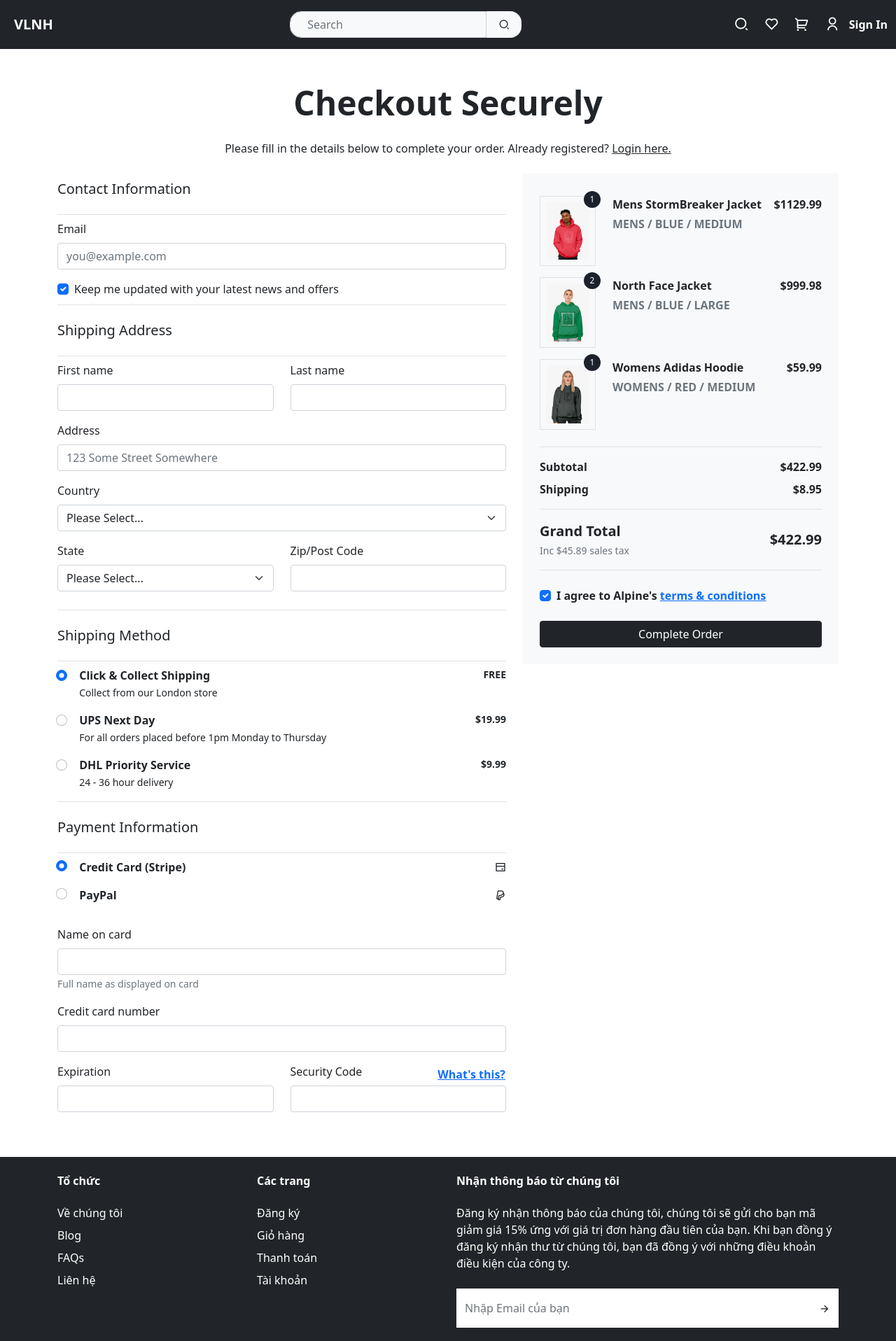
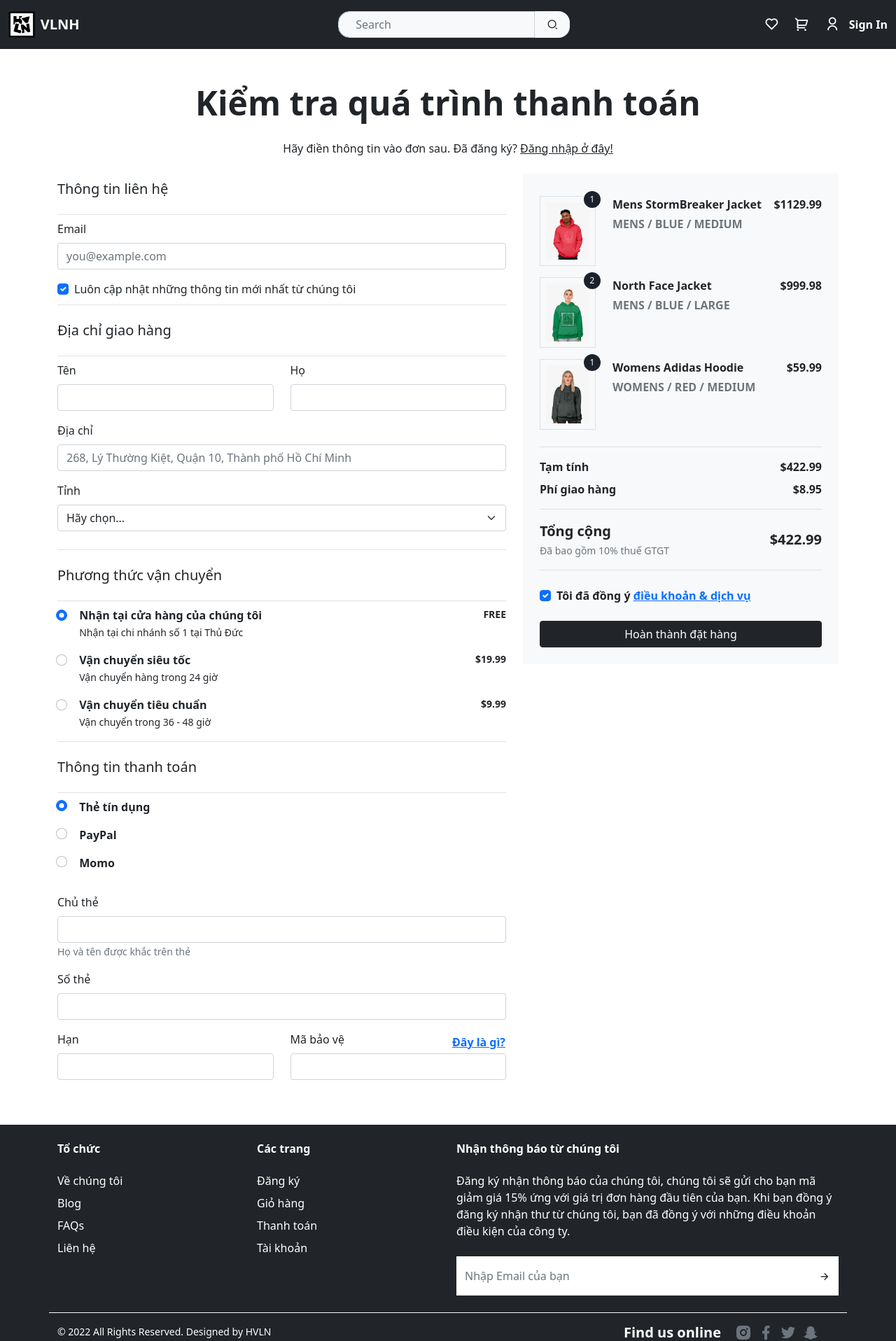
Before and after one commit to thanhhung270502/VLNHShop, a PHP site: page /checkout.php in a window 1280 px wide. Shown: the top 1916 px of the page at 70% size. Run offline with PHP 8.4, Linux system fonts and the light colour scheme.

Commit message:
Update header and translate checkout.php to Vietnamese

```diff
--- a/app/views/checkout.php
+++ b/app/views/checkout.php
@@ -25,12 +25,12 @@
 
         <!-- Checkout Title -->
         <h1 class="mb-4 display-5 fw-bold text-center">
-            Checkout Securely
+            Kiểm tra quá trình thanh toán
         </h1>
 
         <p class="text-center mx-auto">
-            Please fill in the details below to complete your order. Already registered?
-            <a class="text-dark" href="#">Login here.</a>
+            Hãy điền thông tin vào đơn sau. Đã đăng ký?
+            <a class="text-dark" href="login.php">Đăng nhập ở đây!</a>
         </p>
         <!-- /Checkout Title -->
 
@@ -40,7 +40,7 @@
             <div class="col-12 col-lg-6 col-xl-7">
                 <!-- Get Contact Information -->
                 <div class="checkout-panel">
-                    <h5 class="title-checkout pb-4 border-bottom">Contact Information</h5>
+                    <h5 class="title-checkout pb-4 border-bottom">Thông tin liên hệ</h5>
                     <div class="row">
 
                         <!-- Email-->
@@ -53,8 +53,7 @@
                             <!-- Mailing List Signup-->
                             <div class="form-group form-check m-0 mt-3">
                                 <input type="checkbox" class="form-check-input" id="add-mailinglist" checked="">
-                                <label class="form-check-label" for="add-mailinglist">Keep me updated with your latest
-                                    news and offers</label>
+                                <label class="form-check-label" for="add-mailinglist">Luôn cập nhật những thông tin mới nhất từ chúng tôi</label>
                             </div>
                         </div>
 
@@ -65,12 +64,12 @@
 
                 <!-- Shipping Address -->
                 <div class="checkout-panel" data-form-type="shipping">
-                    <h5 class="title-checkout border-top border-bottom py-4">Shipping Address</h5>
+                    <h5 class="title-checkout border-top border-bottom py-4">Địa chỉ giao hàng</h5>
                     <div class="row">
                         <!-- First Name-->
                         <div class="col-sm-6">
                             <div class="form-group">
-                                <label for="firstName" class="form-label">First name</label>
+                                <label for="firstName" class="form-label">Tên</label>
                                 <input type="text" class="form-control" id="firstName" placeholder="" value=""
                                     required="">
                             </div>
@@ -79,7 +78,7 @@
                         <!-- Last Name-->
                         <div class="col-sm-6">
                             <div class="form-group">
-                                <label for="lastName" class="form-label">Last name</label>
+                                <label for="lastName" class="form-label">Họ</label>
                                 <input type="text" class="form-control" id="lastName" placeholder="" value=""
                                     required="">
                             </div>
@@ -88,41 +87,20 @@
                         <!-- Address-->
                         <div class="col-12">
                             <div class="form-group">
-                                <label for="address" class="form-label">Address</label>
+                                <label for="address" class="form-label">Địa chỉ</label>
                                 <input type="text" class="form-control" id="address"
-                                    placeholder="123 Some Street Somewhere" required="">
+                                    placeholder="268, Lý Thường Kiệt, Quận 10, Thành phố Hồ Chí Minh" required="">
                             </div>
                         </div>
 
                         <!-- Country-->
                         <div class="col-md-12">
                             <div class="form-group">
-                                <label for="country" class="form-label">Country</label>
+                                <label for="country" class="form-label">Tỉnh</label>
                                 <select class="form-select" id="country" required="">
-                                    <option value="">Please Select...</option>
-                                    <option>United States</option>
+                                    <option value="">Hãy chọn...</option>
+                                    <option>Thành phố Hồ Chí Minh</option>
                                 </select>
-                            </div>
-                        </div>
-
-                        <!-- State-->
-                        <div class="col-md-6">
-                            <div class="form-group">
-                                <label for="state" class="form-label">State</label>
-                                <select class="form-select" id="state" required="">
-                                    <option value="">Please Select...</option>
-                                    <option>California</option>
-                                </select>
-                            </div>
-                        </div>
-
-                        <!-- Post Code-->
-                        <div class="col-md-6">
-                            <div class="form-group">
-                                <label for="zip" class="form-label">Zip/Post Code</label>
-                                <input type="text" class="form-control" id="zip" placeholder="" required=""
-                                    data-form-type="address,zip" data-kwimpalastatus="alive"
-                                    data-kwimpalaid="1670523824996-6">
                             </div>
                         </div>
                     </div>
@@ -131,7 +109,7 @@
 
                 <!-- Shipping Method -->
                 <div class="checkout-panel">
-                    <h5 class="title-checkout border-bottom border-top py-4">Shipping Method</h5>
+                    <h5 class="title-checkout border-bottom border-top py-4">Phương thức vận chuyển</h5>
 
                     <!-- Shipping Option-->
                     <div class="form-check form-group form-check-custom form-radio-custom mb-3">
@@ -140,8 +118,8 @@
                         <label class="form-check-label" for="checkoutShippingMethodOne">
                             <span class="d-flex justify-content-between align-items-start w-100">
                                 <span>
-                                    <span class="mb-0 fw-bolder d-block">Click &amp; Collect Shipping</span>
-                                    <small class="">Collect from our London store</small>
+                                    <span class="mb-0 fw-bolder d-block">Nhận tại cửa hàng của chúng tôi</span>
+                                    <small class="">Nhận tại chi nhánh số 1 tại Thủ Đức</small>
                                 </span>
                                 <span class="small fw-bolder text-uppercase">Free</span>
                             </span>
@@ -155,8 +133,8 @@
                         <label class="form-check-label" for="checkoutShippingMethodTwo">
                             <span class="d-flex justify-content-between align-items-start">
                                 <span>
-                                    <span class="mb-0 fw-bolder d-block">UPS Next Day</span>
-                                    <small class="">For all orders placed before 1pm Monday to Thursday</small>
+                                    <span class="mb-0 fw-bolder d-block">Vận chuyển siêu tốc</span>
+                                    <small class="">Vận chuyển hàng trong 24 giờ</small>
                                 </span>
                                 <span class="small fw-bolder text-uppercase">$19.99</span>
                             </span>
@@ -170,8 +148,8 @@
                         <label class="form-check-label" for="checkoutShippingMethodThree">
                             <span class="d-flex justify-content-between align-items-start">
                                 <span>
-                                    <span class="mb-0 fw-bolder d-block">DHL Priority Service</span>
-                                    <small class="">24 - 36 hour delivery</small>
+                                    <span class="mb-0 fw-bolder d-block">Vận chuyển tiêu chuẩn</span>
+                                    <small class="">Vận chuyển trong 36 - 48 giờ</small>
                                 </span>
                                 <span class="small fw-bolder text-uppercase">$9.99</span>
                             </span>
@@ -182,7 +160,7 @@
 
                 <!-- Payment -->
                 <div class="checkout-panel" data-dashlane-rid="6f1e2c758b1b82b3" data-form-type="payment">
-                    <h5 class="title-checkout border-top border-bottom py-4">Payment Information</h5>
+                    <h5 class="title-checkout border-top border-bottom py-4">Thông tin thanh toán</h5>
 
                     <div class="row">
                         <!-- Payment Option-->
@@ -194,9 +172,8 @@
                                 <label class="form-check-label" for="checkoutPaymentStripe">
                                     <span class="d-flex justify-content-between align-items-start">
                                         <span>
-                                            <span class="mb-0 fw-bolder d-block">Credit Card (Stripe)</span>
+                                            <span class="mb-0 fw-bolder d-block">Thẻ tín dụng</span>
                                         </span>
-                                        <i class="ri-bank-card-line"></i>
                                     </span>
                                 </label>
                             </div>
@@ -213,12 +190,26 @@
                                         <span>
                                             <span class="mb-0 fw-bolder d-block">PayPal</span>
                                         </span>
-                                        <i class="ri-paypal-line"></i>
                                     </span>
                                 </label>
                             </div>
                         </div>
 
+                        <!-- Payment Option-->
+                        <div class="col-12">
+                            <div class="form-check form-group form-check-custom form-radio-custom mb-3">
+                                <input class="form-check-input" type="radio" name="checkoutPaymentMethod"
+                                    id="checkoutPaymentMomo" data-dashlane-rid="bc56ab365afa18c8"
+                                    data-form-type="payment,type" data-kwimpalastatus="dead">
+                                <label class="form-check-label" for="checkoutPaymentMomo">
+                                    <span class="d-flex justify-content-between align-items-start">
+                                        <span>
+                                            <span class="mb-0 fw-bolder d-block">Momo</span>
+                                        </span>
+                                    </span>
+                                </label>
+                            </div>
+                        </div>
                     </div>
 
                     <!-- Payment Details-->
@@ -226,17 +217,17 @@
                         <div class="row pt-3">
                             <div class="col-md-12">
                                 <div class="form-group">
-                                    <label for="cc-name" class="form-label">Name on card</label>
+                                    <label for="cc-name" class="form-label">Chủ thẻ</label>
                                     <input type="text" class="form-control" id="cc-name" placeholder="" required=""
                                         data-dashlane-rid="f6c038e757f8c296" data-form-type="name,credit_card,payment"
                                         data-kwimpalastatus="alive" data-kwimpalaid="1670526377289-10">
-                                    <small class="text-muted">Full name as displayed on card</small>
+                                    <small class="text-muted">Họ và tên được khắc trên thẻ</small>
                                 </div>
                             </div>
 
                             <div class="col-md-12">
                                 <div class="form-group">
-                                    <label for="cc-number" class="form-label">Credit card number</label>
+                                    <label for="cc-number" class="form-label">Số thẻ</label>
                                     <input type="text" class="form-control" id="cc-number" placeholder="" required=""
                                         data-dashlane-rid="97dcdecbe44e1f9d" data-form-type="payment,number,credit_card"
                                         data-kwimpalastatus="alive" data-kwimpalaid="1670526377289-11">
@@ -245,7 +236,7 @@
 
                             <div class="col-md-6">
                                 <div class="form-group">
-                                    <label for="cc-expiration" class="form-label">Expiration</label>
+                                    <label for="cc-expiration" class="form-label">Hạn</label>
                                     <input type="text" class="form-control" id="cc-expiration" placeholder=""
                                         required="" data-dashlane-rid="1faf5e54474b4bc5"
                                         data-form-type="date,expiration,credit_card,payment" data-kwimpalastatus="alive"
@@ -257,14 +248,13 @@
                                 <div class="form-group">
                                     <div class="d-flex">
                                         <label for="cc-cvv"
-                                            class="form-label d-flex w-100 justify-content-between align-items-center">Security
-                                            Code</label>
+                                            class="form-label d-flex w-100 justify-content-between align-items-center">Mã bảo vệ</label>
                                         <button type="button" class="btn btn-link p-0 fw-bolder fs-xs text-nowrap"
                                             data-bs-toggle="tooltip" data-bs-placement="top" title=""
                                             data-bs-original-title="A CVV is a number on your credit card or debit card that's in addition to your credit card number and expiration date"
                                             data-dashlane-rid="4994ab64affc0f7c" data-form-type="other"
                                             data-dashlane-label="true">
-                                            What's this?
+                                            Đây là gì?
                                         </button>
                                     </div>
                                     <input type="text" class="form-control" id="cc-cvv" placeholder="" required=""
@@ -342,19 +332,19 @@
                     </div>
                     <div class="py-3 border-bottom">
                         <div class="d-flex justify-content-between align-items-center mb-2">
-                            <p class="m-0 fw-bolder fs-6">Subtotal</p>
+                            <p class="m-0 fw-bolder fs-6">Tạm tính</p>
                             <p class="m-0 fs-6 fw-bolder">$422.99</p>
                         </div>
                         <div class="d-flex justify-content-between align-items-center ">
-                            <p class="m-0 fw-bolder fs-6">Shipping</p>
+                            <p class="m-0 fw-bolder fs-6">Phí giao hàng</p>
                             <p class="m-0 fs-6 fw-bolder">$8.95</p>
                         </div>
                     </div>
                     <div class="py-3 border-bottom">
                         <div class="d-flex justify-content-between align-items-center">
                             <div>
-                                <p class="m-0 fw-bold fs-5">Grand Total</p>
-                                <span class="text-muted small">Inc $45.89 sales tax</span>
+                                <p class="m-0 fw-bold fs-5">Tổng cộng</p>
+                                <span class="text-muted small">Đã bao gồm 10% thuế GTGT</span>
                             </div>
                             <p class="m-0 fs-5 fw-bold">$422.99</p>
                         </div>
@@ -363,11 +353,11 @@
                     <div class="form-group form-check my-4">
                         <input type="checkbox" class="form-check-input" id="accept-terms" checked=""
                             data-dashlane-rid="3c9caa1d7baabb3a" data-form-type="consent,terms">
-                        <label class="form-check-label fw-bolder" for="accept-terms">I agree to Alpine's <a
-                                href="#">terms &amp; conditions</a></label>
+                        <label class="form-check-label fw-bolder" for="accept-terms">Tôi đã đồng ý <a
+                                href="#">điều khoản &amp; dịch vụ</a></label>
                     </div>
                     <a href="#" class="btn btn-dark w-100" role="button" data-dashlane-rid="af75b47f85be43cd"
-                        data-form-type="other" data-dashlane-label="true">Complete Order</a>
+                        data-form-type="other" data-dashlane-label="true">Hoàn thành đặt hàng</a>
                 </div>
             </div>
             <!-- /Checkout preview - Right -->
--- a/app/views/header.php
+++ b/app/views/header.php
@@ -5,13 +5,11 @@
         <div class="w-100 pb-lg-0 pt-lg-0 pt-4 pb-3">
             <div class="container-fluid d-flex justify-content-between align-items-center flex-wrap">
                 <!-- Logo -->
-                <a class="navbar-brand fw-bold fs-3 m-0 p-0 flex-shrink-0 text-white" href="./">
+                <a class="navbar-brand fw-bold fs-3 m-0 p-0 flex-shrink-0 text-white" href="./" style="width: 5%;">
                     <!-- Start of Navigation brand -->
                     <div class="d-flex align-items-center">
                         <!-- Start of Logo -->
-                        <div class="f-w-6 d-flex align-items-center me-2 lh-1">
-                                <svg xmlns="http://www.w3.org/2000/svg" viewBox="0 0 194 194"><path fill="currentColor" class="svg-logo-white" d="M47.45,60l1.36,27.58,53.41-51.66,50.87,50,3.84-26L194,100.65V31.94A31.94,31.94,0,0,0,162.06,0H31.94A31.94,31.94,0,0,0,0,31.94v82.57Z"></path><path fill="currentColor" class="svg-logo-dark" d="M178.8,113.19l1,34.41L116.3,85.92l-14.12,15.9L88.07,85.92,24.58,147.53l.93-34.41L0,134.86v27.2A31.94,31.94,0,0,0,31.94,194H162.06A31.94,31.94,0,0,0,194,162.06V125.83Z"></path></svg>
-                        </div>
+                        <img src="../assets/images/logos/hvln-black.webp" class="bg-light me-2" style="width: 60%;">
                         <!-- End of Logo -->
 
                         <!-- Start of Text -->
@@ -23,9 +21,9 @@
                 <!-- Logo -->
 
                 <!-- Search -->
-                <div class="ms-5 w-auto d-flex align-items-center">
-                    <form class="d-flex" role="search">
-                        <input class="form-control bg-light px-4" type="search" placeholder="Search" aria-label="Search" style="border-radius: 1rem 0 0 1rem;
+                <div class="ms-5 w-auto d-flex align-items-center justify-content-center">
+                    <form class="d-flex ms-5" role="search">
+                        <input class="form-control bg-light px-4 ms-5" type="search" placeholder="Search" aria-label="Search" style="border-radius: 1rem 0 0 1rem;
                         border-bottom-left-radius: 1rem;">
 
                         <button class="btn btn-link px-3 text-decoration-none d-flex align-items-center bg-light text-dark" data-pr-search style="border-radius: 0 1rem 1rem 0;">
@@ -37,14 +35,6 @@
 
                 <!-- Navigation Icons -->
                 <ul class="list-unstyled mb-0 d-flex align-items-center">
-
-                    <!-- Navbar Search-->
-                    <li class="ms-1 d-inline-block">
-                        <button class="btn btn-link px-2 text-decoration-none d-flex align-items-center" data-pr-search>
-                            <i class="ri-search-2-line ri-lg align-middle text-white"></i>
-                        </button>
-                    </li>
-                    <!-- /Navbar Search-->
 
                     <!-- Navbar Wishlist-->
                     <li class="ms-1 d-none d-lg-inline-block">
```
